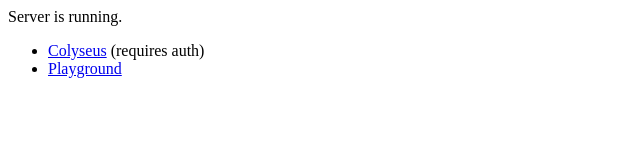
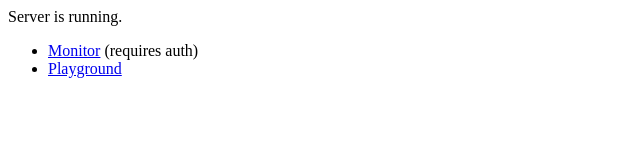
Before and after one commit to erics118/diep, a website: page public/server.html in a window 1280 px wide. Shown: the full height of the page, 0-640 px from the left. Drawn offline with Linux system fonts and the light colour scheme.

Commit message:
rename /colyseus to /monitor

```diff
--- a/public/server.html
+++ b/public/server.html
@@ -7,10 +7,9 @@
 
 <body>
   Server is running.
-
   <ul>
-<li><a href="/colyseus">Colyseus</a> (requires auth)</li>
-<li><a href="/playground">Playground</a></li>
+    <li><a href="/monitor">Monitor</a> (requires auth)</li>
+    <li><a href="/playground">Playground</a></li>
   </ul>
 </body>
 
```
